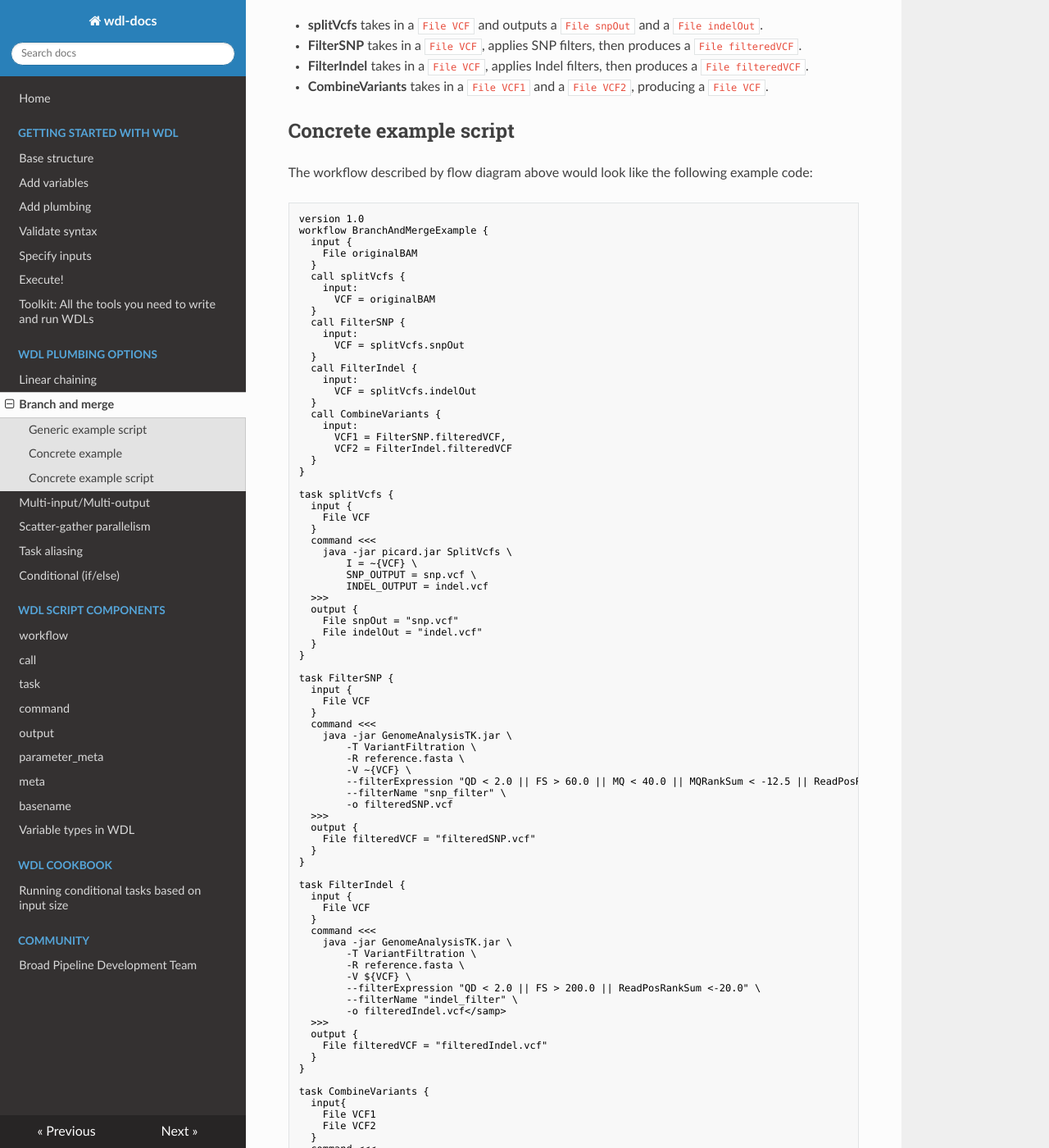
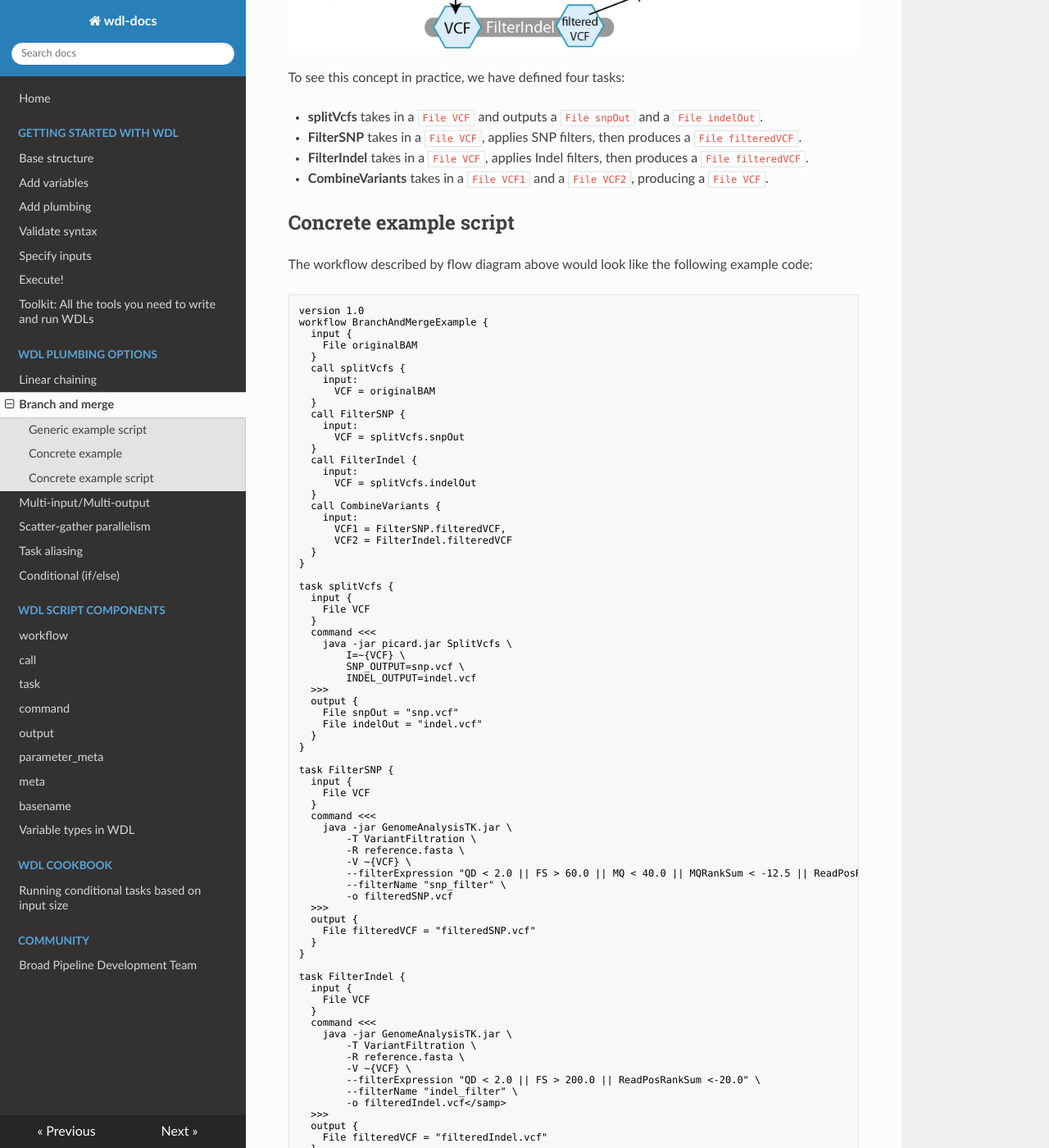
Before and after one commit to openwdl/wdl-docs, an MkDocs documentation site: the page built from docs/WDL/Branch_and_merge.md, in a window 1280 px wide and 1400 px high, scrolled down 2196 px. Shown: the whole window at 82% size. Built offline with MkDocs 1.6.1, drawn with Linux system fonts in a browser that asks for light colours; nearby versions of some CDN libraries; some of the changed text lies outside the part shown.

Commit message:
updated broken images and bash

````diff
--- a/docs/WDL/Branch_and_merge.md
+++ b/docs/WDL/Branch_and_merge.md
@@ -1,7 +1,7 @@
 # Branch and merge
 The ability to connect outputs to inputs described in [Linear Chaining](Linear_chaining.md) and [Multi-in/out](MultiInput_MultiOutput.md), which relies on `hierarchical` naming, can be further extended to direct a task's outputs to separate paths, do something with them, then merge the branching paths back together.
 
-![Diagram depicting input running through a process called StepA which produces an output. The output is then used as input into two separate processes running in parallel: StepB and StepC. The outputs of these parallel steps are then used as input into a process StepD.](./Images/branch_merge.png)
+![Diagram depicting input running through a process called StepA which produces an output. The output is then used as input into two separate processes running in parallel: StepB and StepC. The outputs of these parallel steps are then used as input into a process StepD.](/Images/branch_merge.png)
 
 In the diagram above, you can see that the output of `stepA` feeds into both `stepB` and `stepC` to produce different outputs, which we then feed together into `stepD`.
 ```wdl
@@ -67,7 +67,7 @@ task stepB {
    File in
   }
   command <<<
-    programB I = ~{in} O = outputB.ext
+    programB I=~{in} O=outputB.ext
   >>>
   output {
     File out = "outputB.ext"
@@ -79,7 +79,7 @@ task stepC {
     File in
   }
   command <<<
-    programC I = ~{in} O = outputC.ext
+    programC I=~{in} O=outputC.ext
   >>>
   output {
     File out = "outputC.ext"
@@ -93,7 +93,7 @@ task stepD {
   }
 
   command <<<
-    programD I1 = ~{in1} I2 = ~{in2} O = outputD.ext
+    programD I1=~{in1} I2=~{in2} O=outputD.ext
   >>>
   output {
     File out = "outputD.ext"
@@ -104,7 +104,7 @@ task stepD {
 
 The branch and merge plumbing is used in the variant discovery part of the GATK pipeline. After variant calling you have a VCF which then needs to be filtered. In order to do that, we separate the SNPs from the Indels as each require different filters to be applied. After filtering, we combine the files back to one VCF.
 
-![Diagram depicting example workflow that uses branching. First, VCFs are used as input to the process splitVCFs resulting in a VCF containing SNPs and a VCF containing Indels. The VCF containing SNPs is then run through a process called FilerSNPS, whereas the output VCF containing Indels is run through a paralllel process called FilterIndels. The two resulting VCFs are then used as input to a process called CombineVariants which produces one final VCF output.](./Images/concrete_branch.png)
+![Diagram depicting example workflow that uses branching. First, VCFs are used as input to the process splitVCFs resulting in a VCF containing SNPs and a VCF containing Indels. The VCF containing SNPs is then run through a process called FilerSNPS, whereas the output VCF containing Indels is run through a paralllel process called FilterIndels. The two resulting VCFs are then used as input to a process called CombineVariants which produces one final VCF output.](/Images/concrete_branch.png)
 
 To see this concept in practice, we have defined four tasks:
 
@@ -147,9 +147,9 @@ task splitVcfs {
   }
   command <<<
     java -jar picard.jar SplitVcfs \
-        I = ~{VCF} \
-        SNP_OUTPUT = snp.vcf \
-        INDEL_OUTPUT = indel.vcf
+        I=~{VCF} \
+        SNP_OUTPUT=snp.vcf \
+        INDEL_OUTPUT=indel.vcf
   >>>
   output {
     File snpOut = "snp.vcf"
@@ -183,7 +183,7 @@ task FilterIndel {
     java -jar GenomeAnalysisTK.jar \
         -T VariantFiltration \
         -R reference.fasta \
-        -V ${VCF} \
+        -V ~{VCF} \
         --filterExpression "QD < 2.0 || FS > 200.0 || ReadPosRankSum <-20.0" \
         --filterName "indel_filter" \
         -o filteredIndel.vcf</samp>
@@ -202,8 +202,8 @@ task CombineVariants {
     java -jar GenomeAnalysisTK.jar \
         -T CombineVariants \
         -R reference.fasta \
-        -V ${VCF1} \
-        -V ${VCF2} \
+        -V ~{VCF1} \
+        -V ~{VCF2} \
         --genotypemergeoption UNSORTED \
         -o combined.vcf
   >>>
````
Also changed, not shown: other parts of docs/WDL/Branch_and_merge.md (+1 -1 lines), docs/WDL/MultiInput_MultiOutput.md (+3 -3 lines), docs/WDL/ScatterGather_parallelism.md (+3 -5 lines), docs/WDL/add_plumbing.md (+6 -6 lines), docs/WDL/conditionals.md (+5 -5 lines), docs/WDL/task_aliasing.md (+5 -5 lines).
